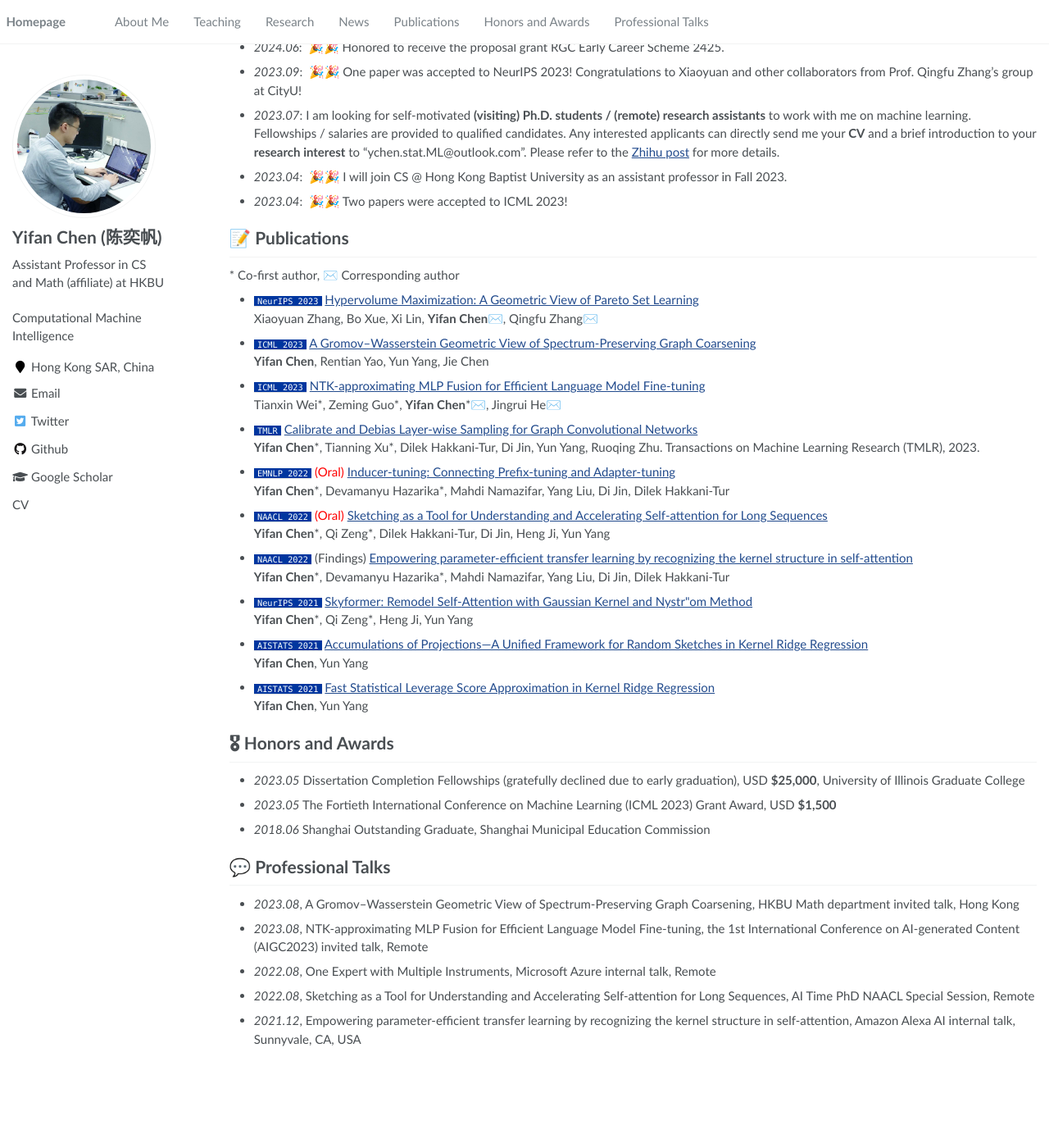
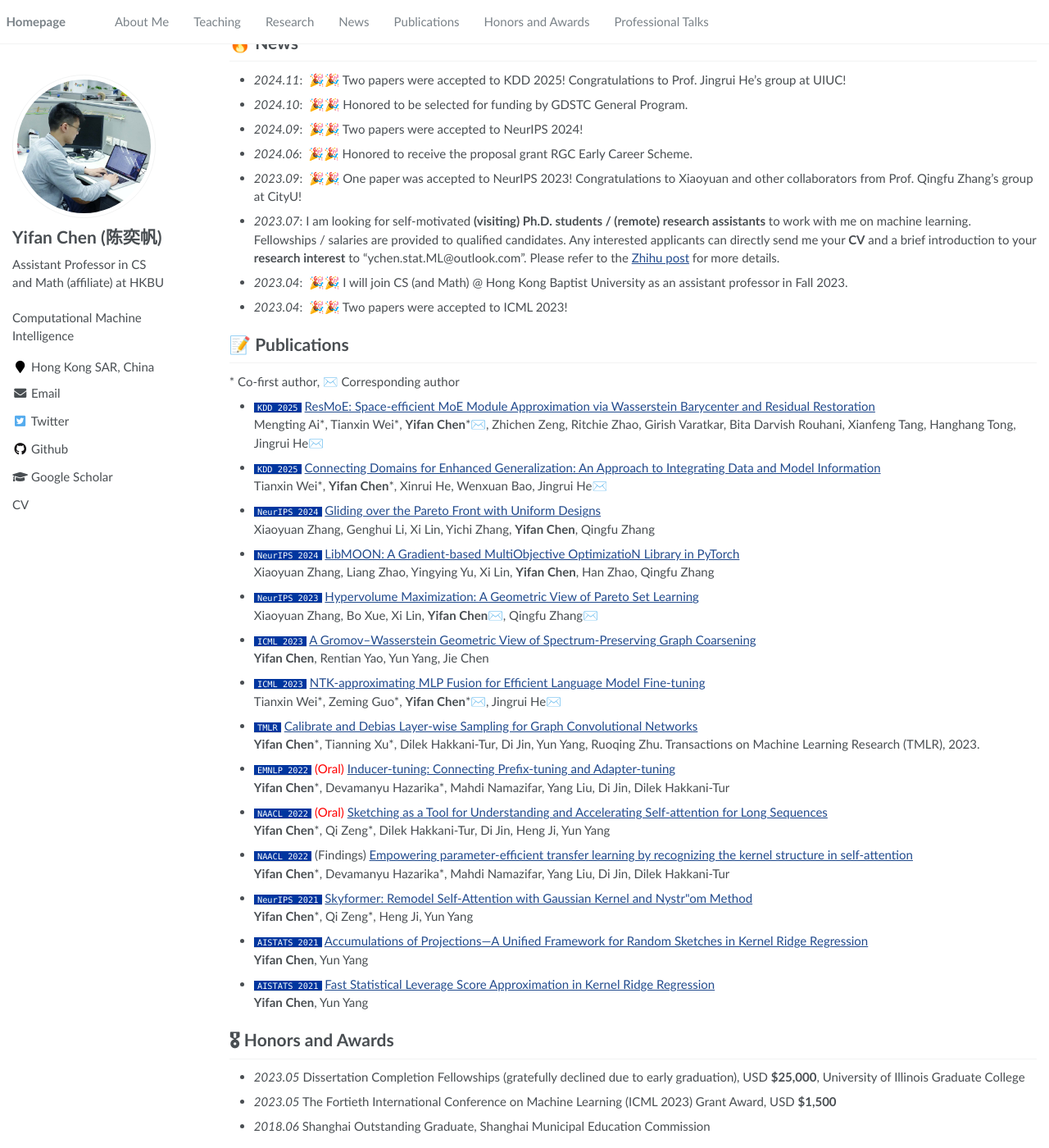
Before and after one commit to ychen-stat-ml/ychen-stat-ml.github.io, a Jekyll site: the page built from _pages/index.md, in a window 1280 px wide and 1400 px high, scrolled down 610 px. Shown: the whole window at 82% size. Built offline with Jekyll 4.4.1, drawn with Linux system fonts in a browser that asks for light colours; before the commit the page ends 1903 px from its top, so only the background shows below that; some of the changed text lies outside the part shown.

Commit message:
add grants and papers

```diff
--- a/_pages/index.md
+++ b/_pages/index.md
@@ -45,10 +47,14 @@ Scribed lecture notes can be found on [this page](/teaching.html).
 
 
 # 🔥 News
-- *2024.06*: &nbsp;🎉🎉 Honored to receive the proposal grant RGC Early Career Scheme 2425.
+
+- *2024.11*: &nbsp;🎉🎉 Two papers were accepted to KDD 2025! Congratulations to Prof. Jingrui He's group at UIUC!
+- *2024.10*: &nbsp;🎉🎉 Honored to be selected for funding by GDSTC General Program.
+- *2024.09*: &nbsp;🎉🎉 Two papers were accepted to NeurIPS 2024!
+- *2024.06*: &nbsp;🎉🎉 Honored to receive the proposal grant RGC Early Career Scheme.
 - *2023.09*: &nbsp;🎉🎉 One paper was accepted to NeurIPS 2023! Congratulations to Xiaoyuan and other collaborators from Prof. Qingfu Zhang's group at CityU!
 - *2023.07*: I am looking for self-motivated **(visiting) Ph.D. students / (remote) research assistants** to work with me on machine learning. Fellowships / salaries are provided to qualified candidates. Any interested applicants can directly send me your **CV** and a brief introduction to your **research interest** to "ychen.stat.ML@outlook.com". Please refer to the [Zhihu post](https://zhuanlan.zhihu.com/p/651070296) for more details.
-- *2023.04*: &nbsp;🎉🎉 I will join CS @ Hong Kong Baptist University as an assistant professor in Fall 2023.
+- *2023.04*: &nbsp;🎉🎉 I will join CS (and Math) @ Hong Kong Baptist University as an assistant professor in Fall 2023.
 - *2023.04*: &nbsp;🎉🎉 Two papers were accepted to ICML 2023!
 
 # 📝 Publications
@@ -65,6 +71,14 @@ Scribed lecture notes can be found on [this page](/teaching.html).
 </div>
 </div> -->
 
+- ``KDD 2025`` [ResMoE: Space-efficient MoE Module Approximation via Wasserstein Barycenter and Residual Restoration](NA)
+Mengting Ai\*, Tianxin Wei\*, **Yifan Chen**\*✉️, Zhichen Zeng, Ritchie Zhao, Girish Varatkar, Bita Darvish Rouhani, Xianfeng Tang, Hanghang Tong, Jingrui He✉️
+- ``KDD 2025`` [Connecting Domains for Enhanced Generalization: An Approach to Integrating Data and Model Information](NA)
+Tianxin Wei\*, **Yifan Chen**\*, Xinrui He, Wenxuan Bao, Jingrui He✉️
+- ``NeurIPS 2024`` [Gliding over the Pareto Front with Uniform Designs](https://neurips.cc/virtual/2024/poster/94814)
+Xiaoyuan Zhang, Genghui Li, Xi Lin, Yichi Zhang, **Yifan Chen**, Qingfu Zhang
+- ``NeurIPS 2024`` [LibMOON: A Gradient-based MultiObjective OptimizatioN Library in PyTorch](https://neurips.cc/virtual/2024/poster/97588)
+Xiaoyuan Zhang, Liang Zhao, Yingying Yu, Xi Lin, **Yifan Chen**, Han Zhao, Qingfu Zhang
 - ``NeurIPS 2023`` [Hypervolume Maximization: A Geometric View of Pareto Set Learning](https://nips.cc/virtual/2023/poster/72581)
 Xiaoyuan Zhang, Bo Xue, Xi Lin, **Yifan Chen**✉️, Qingfu Zhang✉️
 - ``ICML 2023`` [A Gromov--Wasserstein Geometric View of Spectrum-Preserving Graph Coarsening](https://proceedings.mlr.press/v202/chen23ak.html)
@@ -91,9 +105,9 @@ Tianxin Wei\*, Zeming Guo\*, **Yifan Chen**\*✉️, Jingrui He✉️
 - *2023.05* The Fortieth International Conference on Machine Learning (ICML 2023) Grant Award, USD **$1,500**
 - *2018.06* Shanghai Outstanding Graduate, Shanghai Municipal Education Commission
 
-# 💬 Professional Talks
+<!-- # 💬 Professional Talks
 - *2023.08*, A Gromov--Wasserstein Geometric View of Spectrum-Preserving Graph Coarsening, HKBU Math department invited talk, Hong Kong
 - *2023.08*, NTK-approximating MLP Fusion for Efficient Language Model Fine-tuning, the 1st International Conference on AI-generated Content (AIGC2023) invited talk, Remote
 - *2022.08*, One Expert with Multiple Instruments, Microsoft Azure internal talk, Remote
 - *2022.08*, Sketching as a Tool for Understanding and Accelerating Self-attention for Long Sequences, AI Time PhD NAACL Special Session, Remote
-- *2021.12*, Empowering parameter-efficient transfer learning by recognizing the kernel structure in self-attention, Amazon Alexa AI internal talk, Sunnyvale, CA, USA
+- *2021.12*, Empowering parameter-efficient transfer learning by recognizing the kernel structure in self-attention, Amazon Alexa AI internal talk, Sunnyvale, CA, USA -->
```
Also changed, not shown: other parts of _pages/index.md (+2 -0 lines).
